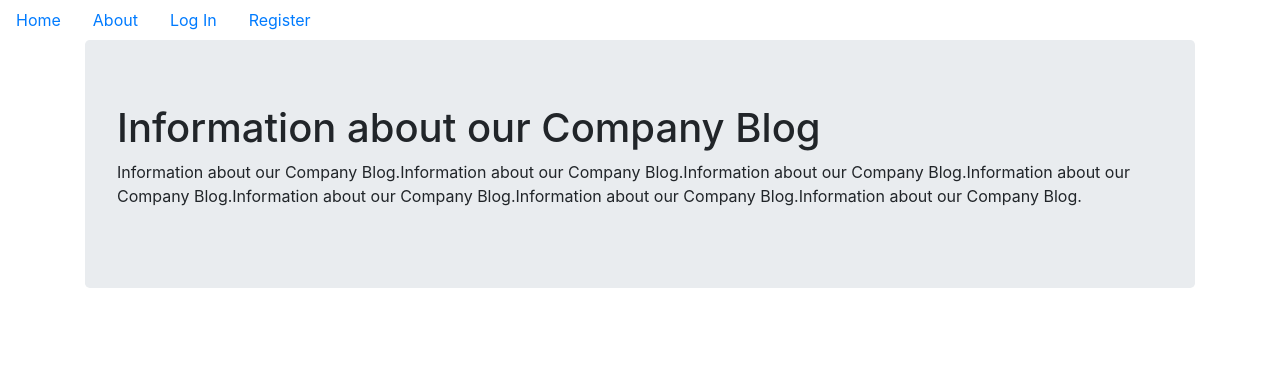
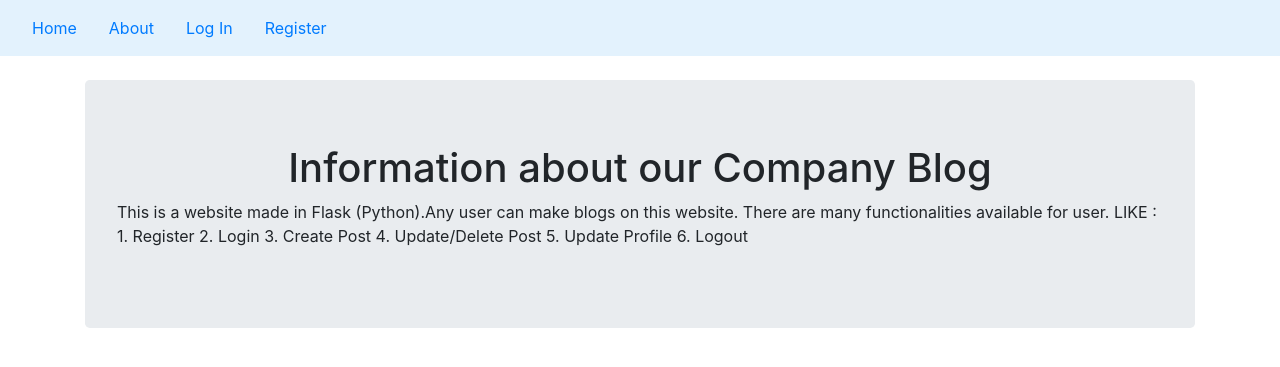
Before and after one commit to yashika-5/FlaskWork, a Flask app: page /info in a window 1280 px wide. Shown: the top 367 px of the page. Run offline with Flask 2, Linux system fonts and the light colour scheme; parts of the project's set-up code (start-up, migrations or seed data) failed here and were passed over; some libraries are stand-ins or nearby versions.

Commit message:
Some template file changes and Final Project Done

```diff
--- a/Social Company Blog Project/peoplecompanyblog/core/views.py
+++ b/Social Company Blog Project/peoplecompanyblog/core/views.py
@@ -1,12 +1,14 @@
 # core/views.py
 
 from flask import render_template,request,Blueprint
-
+from peoplecompanyblog.models import BlogPost
 core = Blueprint('core',__name__)
 
 @core.route('/')
 def index():
-    return render_template('index.html')
+    page = request.args.get('page', 1, type=int)
+    blog_posts = BlogPost.query.order_by(BlogPost.date.desc()).paginate(page=page, per_page=5)
+    return render_template('index.html',blog_posts=blog_posts)
 
 @core.route('/info')
 def info():
--- a/Social Company Blog Project/peoplecompanyblog/templates/base.html
+++ b/Social Company Blog Project/peoplecompanyblog/templates/base.html
@@ -9,6 +9,7 @@
     <title>Blog Posts</title>
 </head>
 <body>
+<nav class="navbar navbar-dark" style="background-color: #e3f2fd;">
 <ul class="nav">
     <li class="nav-link">
         <a href="{{url_for('core.index')}}">Home</a>
@@ -36,8 +37,9 @@
         <a href="{{url_for('user.register')}}">Register</a>
     </li>
     {% endif %}
-
 </ul>
+</nav>
+<br>
 <div class="container">
     {% block content %}
 
--- a/Social Company Blog Project/peoplecompanyblog/templates/index.html
+++ b/Social Company Blog Project/peoplecompanyblog/templates/index.html
@@ -3,4 +3,34 @@
     <div class="jumbotron">
         <h1>Social Company Blog</h1>
     </div>
+    <div class="container">
+        {% for post in blog_posts.items %}
+        <div class="card">
+          <div class="card-body">
+            <h2> <a href="{{ url_for('blog_posts.blog_post',blog_post_id=post.id) }}">{{post.title}}</a>  </h2>
+            Written By: <a href="{{ url_for('user.user_posts',username=post.author.username) }}">{{post.author.username}}</a>
+'              <p>Published on : {{ post.date.strftime('%Y-%m-%d')}}</p>
+              <a class="btn btn-primary" href="{{ url_for('blog_posts.blog_post',blog_post_id=post.id) }}">Read blog post</a>
+'          </div>
+        </div>
+        {% endfor %}
+    </div>
+    <nav aria-label="Page Navigation example">
+     <ul class="pagination justify-content-center">
+        {% for page_num in blog_posts.iter_pages(left_edge=1, right_edge=1, left_current=1, right_current=1) %}
+            {% if blog_posts.page == page_num %}
+            <li class="page-item disabled">
+                <a class="page-link" href="{{url_for('core.index',page=page_num)}}">{{ page_num }}</a>
+            </li>
+
+            {% else %}
+            <li class="page-item disabled">
+                <a class="page-link" href="{{url_for('core.index',page=page_num)}}">{{ page_num }}</a>
+            </li>
+            {% endif %}
+        {% endfor %}
+        </ul>
+    </nav>
+
+
 {% endblock %}
--- a/Social Company Blog Project/peoplecompanyblog/templates/info.html
+++ b/Social Company Blog Project/peoplecompanyblog/templates/info.html
@@ -1,7 +1,17 @@
 {% extends "index.html" %}
 {% block content %}
     <div class="jumbotron">
-        <h1>Information about our Company Blog</h1>
-        <p>Information about our Company Blog.Information about our Company Blog.Information about our Company Blog.Information about our Company Blog.Information about our Company Blog.Information about our Company Blog.Information about our Company Blog.</p>
+        <h1 style="text-align:center">Information about our Company Blog</h1>
+        <div>
+        <p>This is a website made in Flask (Python).Any user can make blogs on this website. There are many functionalities available for user.
+            LIKE :
+            1. Register
+            2. Login
+            3. Create Post
+            4. Update/Delete Post
+            5. Update Profile
+            6. Logout
+        </p>
+        </div>
     </div>
 {% endblock %}
```
Also changed, not shown: Social Company Blog Project/peoplecompanyblog/blog_posts/views.py (+8 -8 lines), Social Company Blog Project/peoplecompanyblog/templates/login.html (+11 -5 lines), Social Company Blog Project/peoplecompanyblog/templates/register.html (+19 -5 lines), Social Company Blog Project/peoplecompanyblog/templates/user_blog_posts.html (+4 -5 lines), Social Company Blog Project/peoplecompanyblog/data.sqlite, Social Company Blog Project/peoplecompanyblog/static/profile_pics/john2.jpg (added), Social Company Blog Project/peoplecompanyblog/static/profile_pics/yashu.jpg (added).
